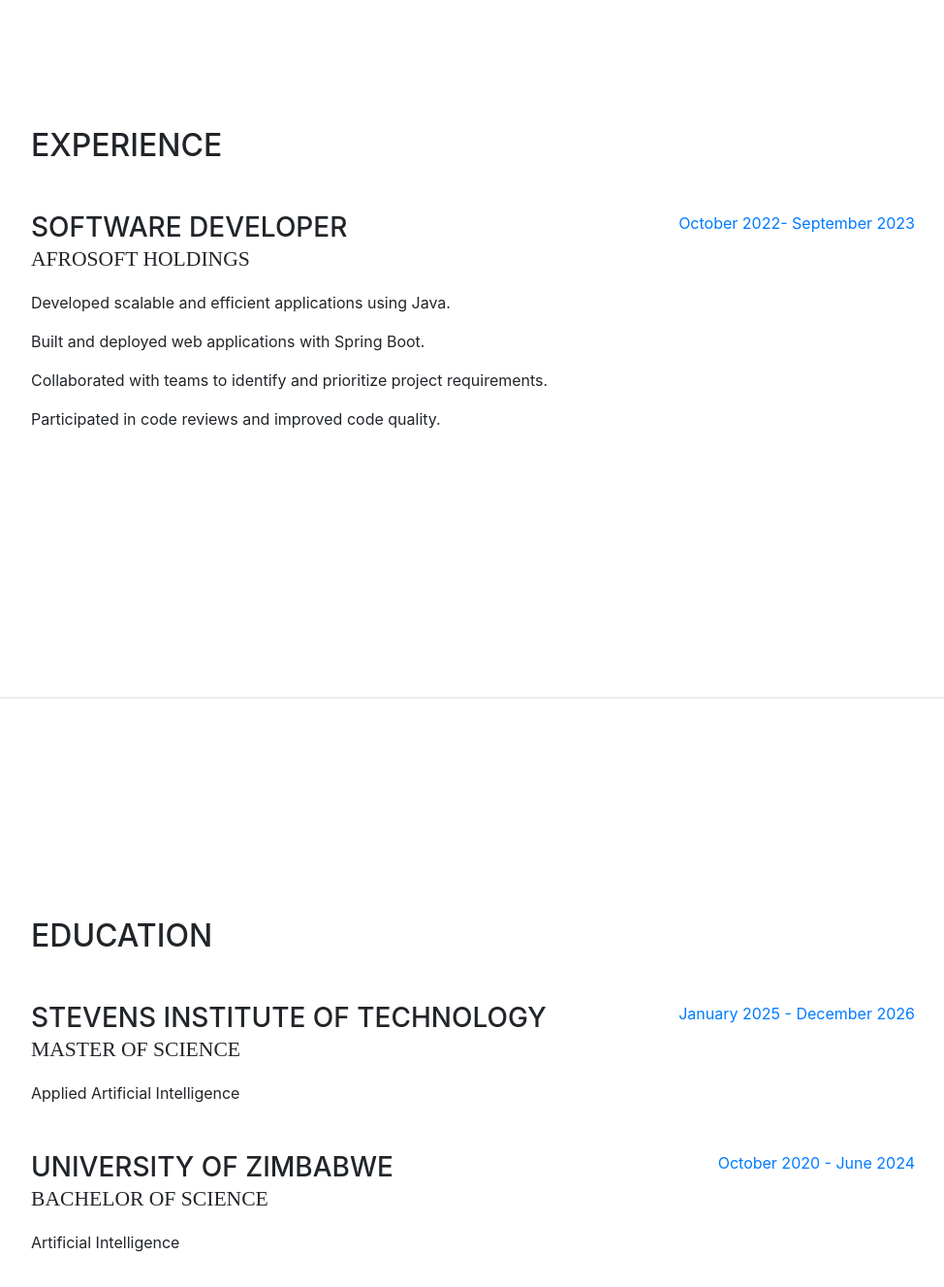
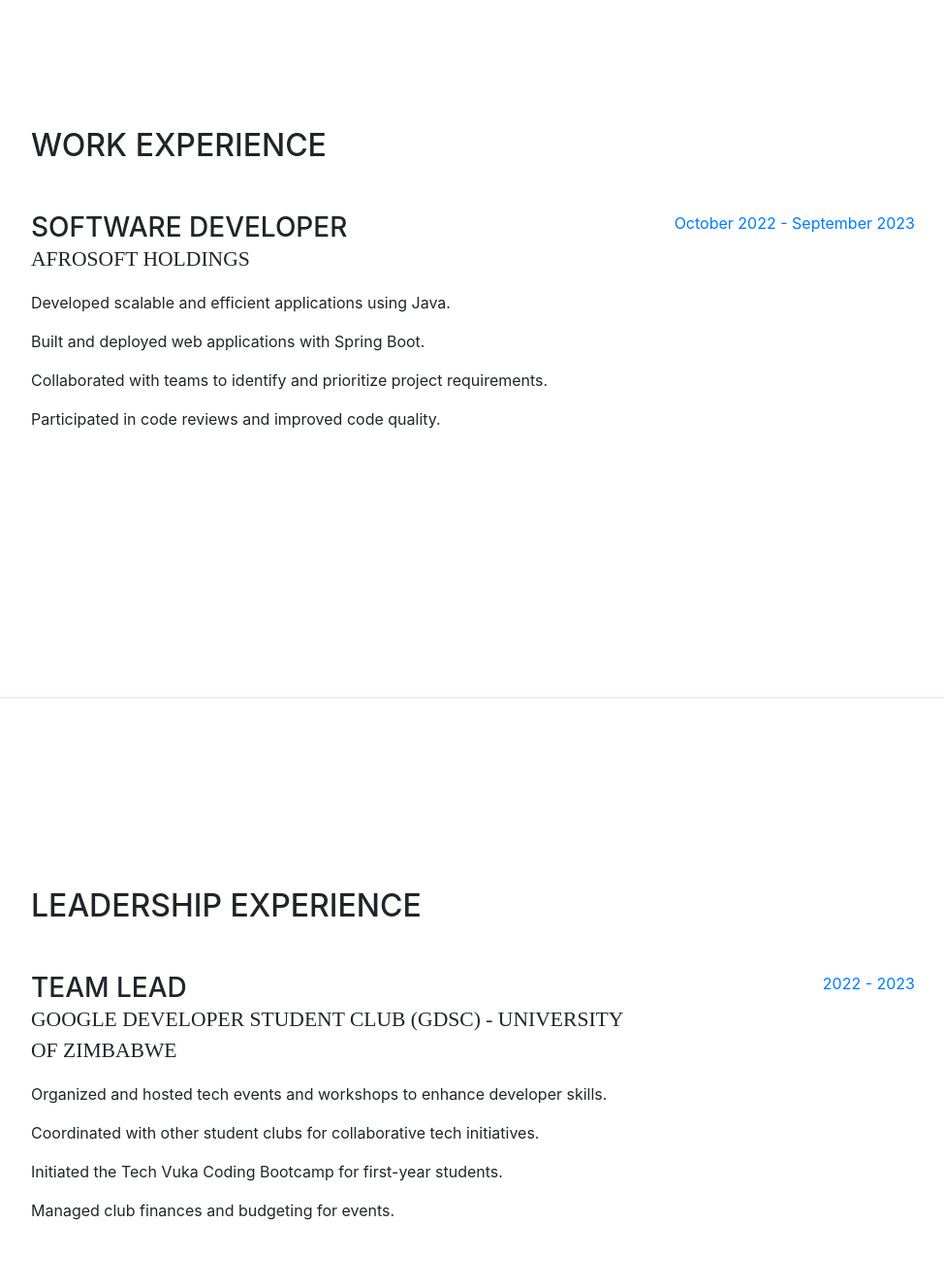
Before and after one commit to naku2001/naku2001.github.io, a website with bundled scripts: page index.html in a window 1280 px wide. Shown: the part 880-2207 px from the top of the page at 97% size, without its empty margins (288-1262 px from the left). Built offline with nearby package versions, Linux system fonts and the light colour scheme; a web font is replaced by a local one.

Commit message:
Update index.html

```diff
--- a/index.html
+++ b/index.html
@@ -110,10 +110,9 @@
           </ul>
         </div>
       </section>
-
-      <section class="resume-section p-3 p-lg-5 d-flex flex-column" id="experience">
+      <section class="resume-section p-3 p-lg-5 d-flex flex-column" id="work-experience">
         <div class="my-auto">
-          <h2 class="mb-5">Experience</h2>
+            <h2 class="mb-5">Work Experience</h2>
 
             <div class="resume-item d-flex flex-column flex-md-row mb-5">
                 <div class="resume-content mr-auto">
@@ -125,46 +124,32 @@
                     <p>Participated in code reviews and improved code quality.</p>
                 </div>
                 <div class="resume-date text-md-right">
-              <span class="text-primary">October 2022- September 2023</span>
+                    <span class="text-primary">October 2022 - September 2023</span>
                 </div>
             </div>
+        </div>
+    </section>
 
-          <!-- <div class="resume-item d-flex flex-column flex-md-row mb-5">
+    <section class="resume-section p-3 p-lg-5 d-flex flex-column" id="leadership-experience">
+        <div class="my-auto">
+            <h2 class="mb-5">Leadership Experience</h2>
+
+            <div class="resume-item d-flex flex-column flex-md-row mb-5">
                 <div class="resume-content mr-auto">
-              <h3 class="mb-0">Web Developer</h3>
-              <div class="subheading mb-3">Intelitec Solutions</div>
-              <p>Capitalize on low hanging fruit to identify a ballpark value added activity to beta test. Override the digital divide with additional clickthroughs from DevOps. Nanotechnology immersion along the information highway will close the loop on focusing solely on the bottom line.</p>
+                    <h3 class="mb-0">Team Lead</h3>
+                    <div class="subheading mb-3">Google Developer Student Club (GDSC) - University of Zimbabwe</div>
+                    <p>Organized and hosted tech events and workshops to enhance developer skills.</p>
+                    <p>Coordinated with other student clubs for collaborative tech initiatives.</p>
+                    <p>Initiated the Tech Vuka Coding Bootcamp for first-year students.</p>
+                    <p>Managed club finances and budgeting for events.</p>
                 </div>
                 <div class="resume-date text-md-right">
-              <span class="text-primary">December 2011 - March 2013</span>
+                    <span class="text-primary">2022 - 2023</span>
                 </div>
-          </div> -->
+            </div>
+        </div>
+    </section>
 
-          <!-- <div class="resume-item d-flex flex-column flex-md-row mb-5">
-            <div class="resume-content mr-auto">
-              <h3 class="mb-0">Junior Web Designer</h3>
-              <div class="subheading mb-3">Shout! Media Productions</div>
-              <p>Podcasting operational change management inside of workflows to establish a framework. Taking seamless key performance indicators offline to maximise the long tail. Keeping your eye on the ball while performing a deep dive on the start-up mentality to derive convergence on cross-platform integration.</p>
-            </div>
-            <div class="resume-date text-md-right">
-              <span class="text-primary">July 2010 - December 2011</span>
-            </div>
-          </div> -->
-
-          <!-- <div class="resume-item d-flex flex-column flex-md-row">
-            <div class="resume-content mr-auto">
-              <h3 class="mb-0">Web Design Intern</h3>
-              <div class="subheading mb-3">Shout! Media Productions</div>
-              <p>Collaboratively administrate empowered markets via plug-and-play networks. Dynamically procrastinate B2C users after installed base benefits. Dramatically visualize customer directed convergence without revolutionary ROI.</p>
-            </div>
-            <div class="resume-date text-md-right">
-              <span class="text-primary">September 2008 - June 2010</span>
-            </div>
-          </div> -->
-
-        </div>
-
-      </section>
 
       <section class="resume-section p-3 p-lg-5 d-flex flex-column" id="education">
         <div class="my-auto">
```
Lines whose indentation alone changed are shown as unchanged.
